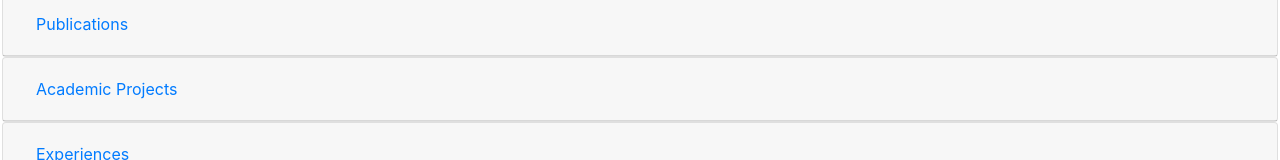
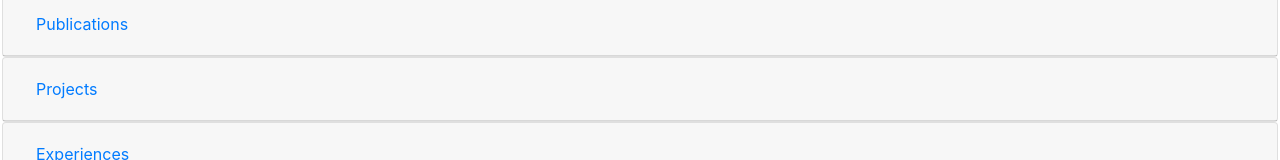
Before and after one commit to shubhamrsangle/Web_App_for_resume_generation, a React (Create React App) app in the folder client/: page / in a window 1280 px wide. Shown: the part 341-501 px from the top of the page. Built offline with nearby package versions, Linux system fonts and the light colour scheme.

Commit message:
Update academicprojects.js

```diff
--- a/client/src/components/AcademicProjects/academicprojects.js
+++ b/client/src/components/AcademicProjects/academicprojects.js
@@ -79,7 +79,7 @@ class AcademicProjects extends React.Component {
     return(
 			<Card>
         <CardHeader>
-        <button className="btn btn-link" id="academics">Academic Projects</button>
+        <button className="btn btn-link" id="academics">Projects</button>
         </CardHeader>
         <UncontrolledCollapse toggler="#academics"><CardBody>
 							<div className="row">
@@ -90,7 +90,7 @@ class AcademicProjects extends React.Component {
 													<div className="col-12 col-md-6 col-lg-4" key={"academicproject" + index}>
 													<div className="card col-auto">
 														<div className="card-header">
-															<h3 className="card-title">Academic Project No: {index + 1}</h3>
+															<h3 className="card-title">Project No: {index + 1}</h3>
 														</div>
 														<div className="card-body text-center">
 															<ul className="list-group list-group-flush">
@@ -112,7 +112,7 @@ class AcademicProjects extends React.Component {
 															<button className="btn-info col-6" onClick={() => this.editToggle(nan,index)}>Edit</button>
 
 															<Modal isOpen={this.state.editModal} toggle={()=>this.editToggle({},-1)} className={this.props.className}>
-																<ModalHeader toggle={this.editToggle}>Edit the Academic Project</ModalHeader>
+																<ModalHeader toggle={this.editToggle}>Edit the Project</ModalHeader>
 																<ModalBody>
 																<form onSubmit={(e) => {this.editFunc(e);}} id="editAcademicProject" name="editAcademicProject">
 																 <input type="text" className="form-control" name={"projectname"} placeholder="Project Name" value={this.state.projectname}
@@ -140,7 +140,7 @@ class AcademicProjects extends React.Component {
 									<div className="col-12">
 									<Button color="primary" onClick={this.toggle}>Add</Button>
 							 <Modal isOpen={this.state.modal} toggle={this.toggle} className={this.props.className}>
-								 <ModalHeader toggle={this.toggle}>Add an Academic Project</ModalHeader>
+								 <ModalHeader toggle={this.toggle}>Add an Project</ModalHeader>
 								 <ModalBody>
 								 <form onSubmit={this.submit} id="academicproject" name="academicproject">
 									<input type="text" className="form-control" name={"projectname"} placeholder="Project Name"
```
